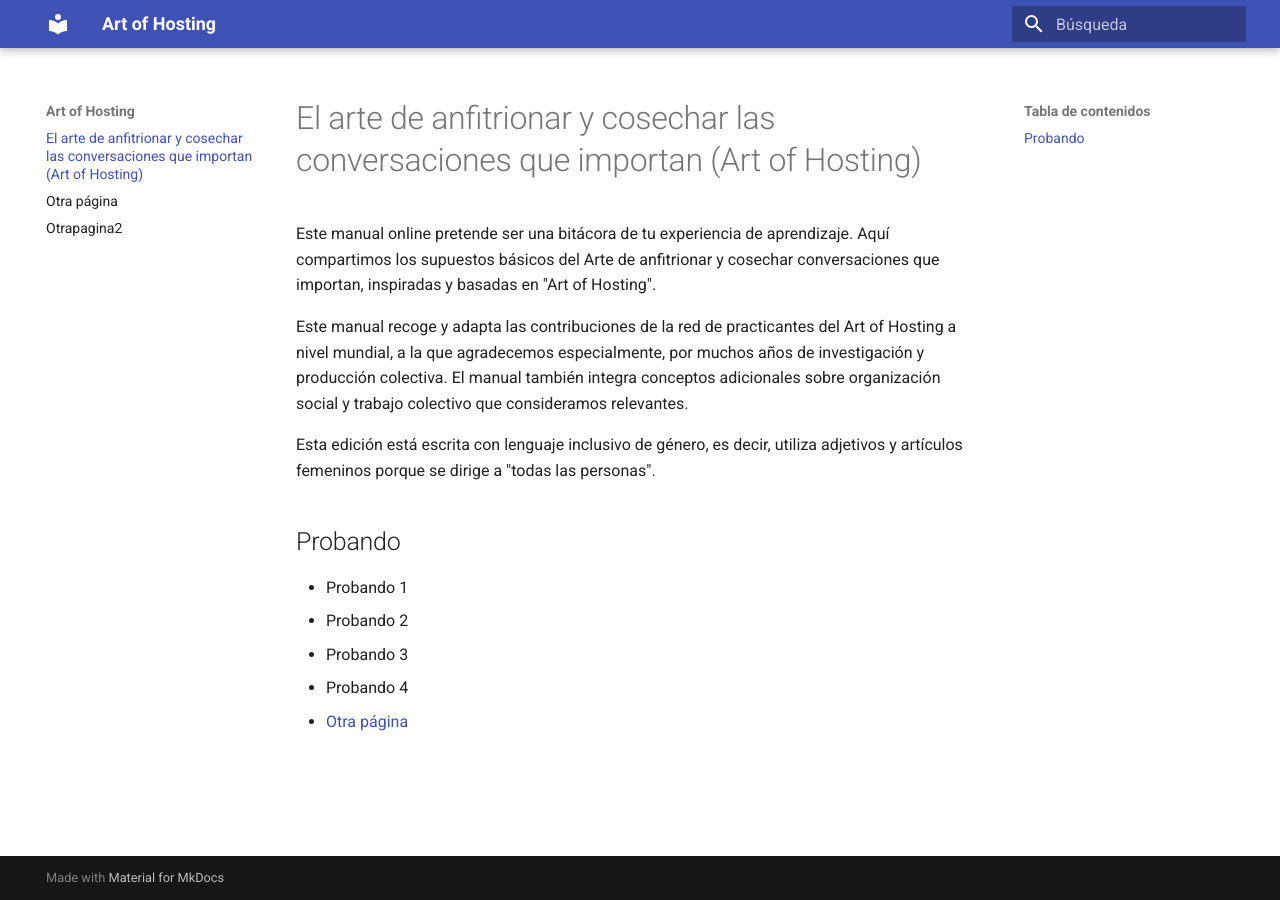
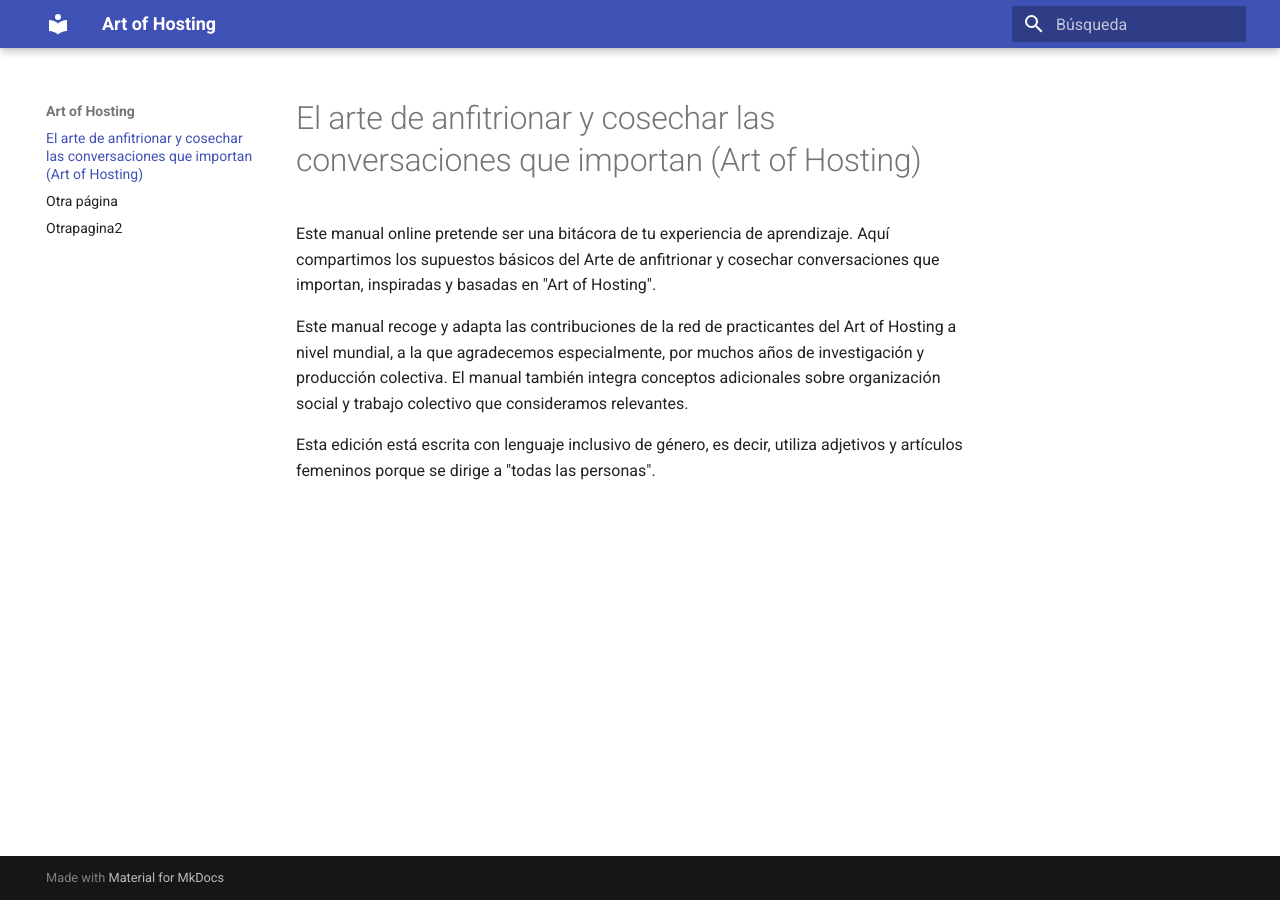
Before and after one commit to art-of-hosting/art-of-hosting.github.io, an MkDocs documentation site: the page built from docs/index.md, in a window 1280 px wide. Built offline with MkDocs 1.6.1 and Material for MkDocs 9.7.7, drawn with Linux system fonts in a browser that asks for light colours.

Commit message:
Update index.md

```diff
--- a/docs/index.md
+++ b/docs/index.md
@@ -5,11 +5,3 @@ Este manual online pretende ser una bitácora de tu experiencia de aprendizaje.
 Este manual recoge y adapta las contribuciones de la red de practicantes del Art of Hosting a nivel mundial, a la que agradecemos especialmente, por muchos años de investigación y producción colectiva. El manual también integra conceptos adicionales sobre organización social y trabajo colectivo que consideramos relevantes.
 
 Esta edición está escrita con lenguaje inclusivo de género, es decir, utiliza adjetivos y artículos femeninos porque se dirige a "todas las personas".
-
-## Probando
-
-* Probando 1
-* Probando 2
-* Probando 3
-* Probando 4
-* [Otra página](otra-pagina.md)
```
